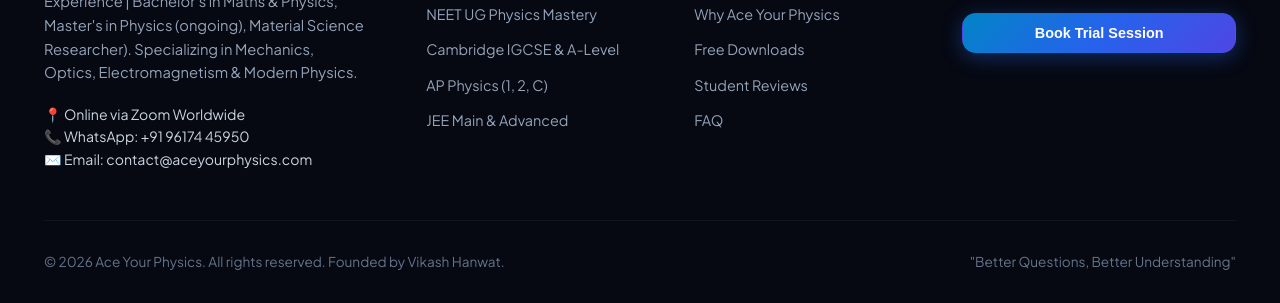
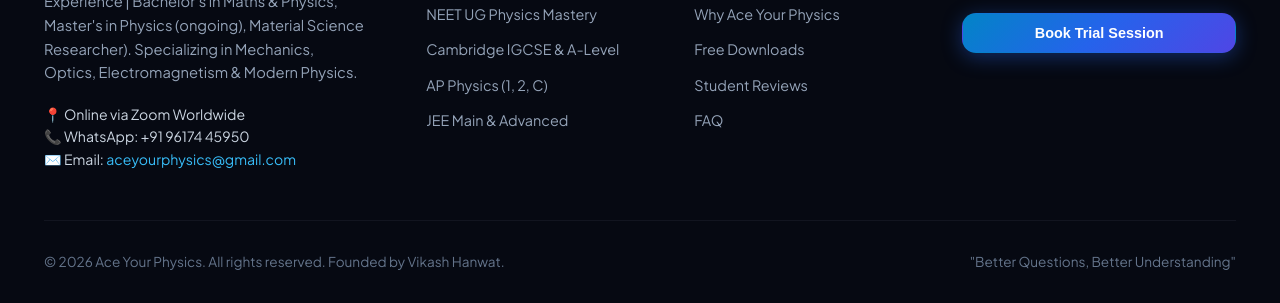
Before and after one commit to pramodnagdeve11-cloud/ace-your-physics, a plain HTML site: page index.html in a window 1280 px wide. Shown: the part 9367-9670 px from the top of the page. Drawn offline with Linux system fonts and the light colour scheme.

Commit message:
Update official contact email to aceyourphysics@gmail.com

```diff
--- a/index.html
+++ b/index.html
@@ -825,7 +825,7 @@
           <div style="margin-top: 18px; font-size: 0.88rem; color: #cbd5e1;">
             📍 Online via Zoom Worldwide<br>
             📞 WhatsApp: +91 96174 45950<br>
-            ✉️ Email: contact@aceyourphysics.com
+            ✉️ Email: <a href="mailto:aceyourphysics@gmail.com" style="color: var(--accent-blue);">aceyourphysics@gmail.com</a>
           </div>
         </div>
 
```
Also changed, not shown: 1 other file.
